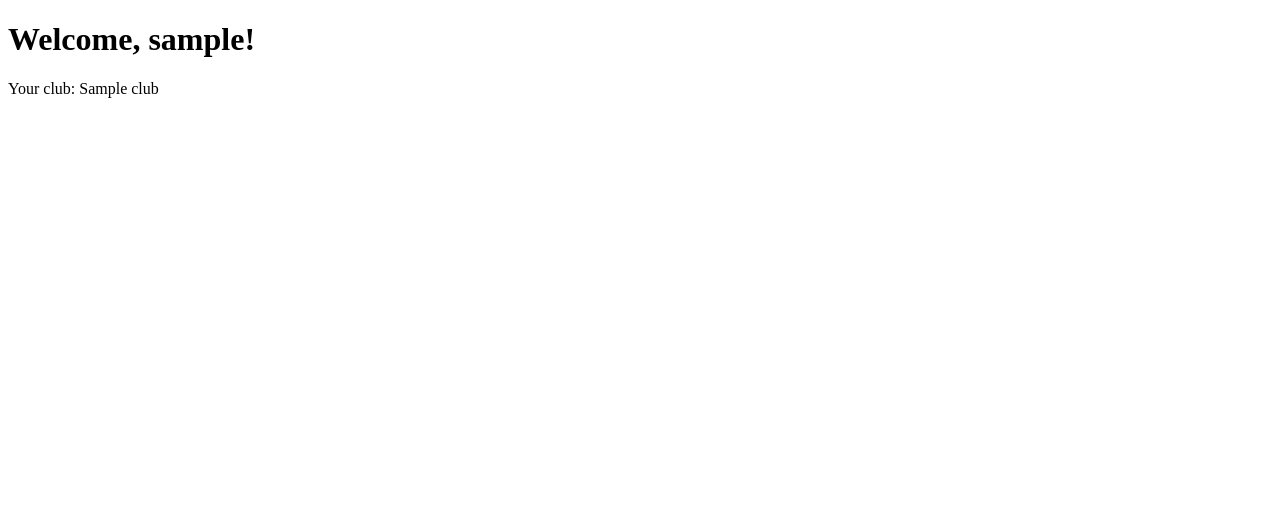
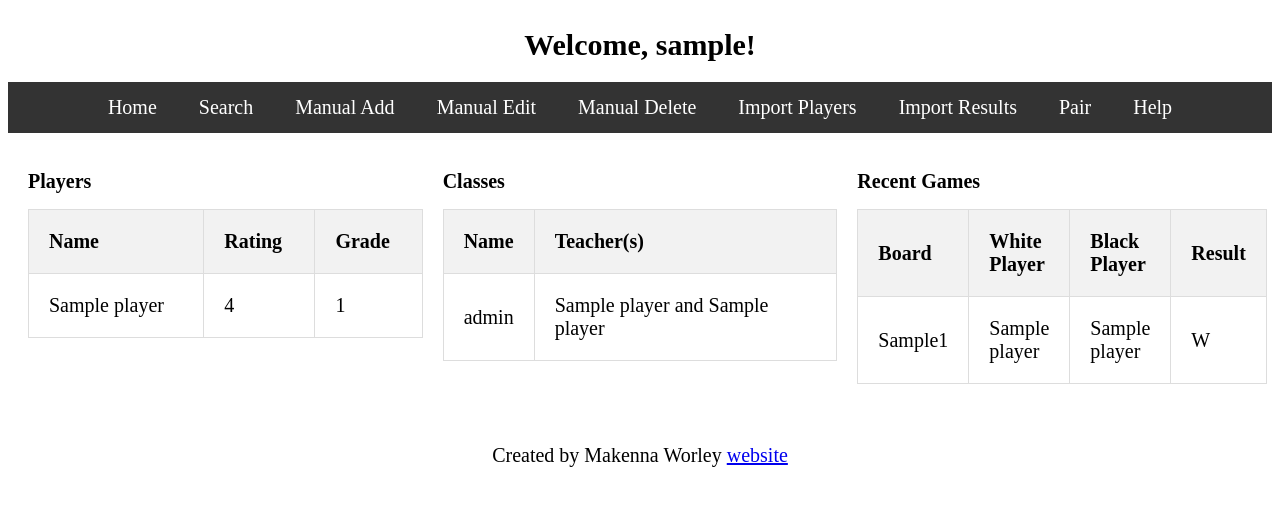
Before and after one commit to MakennaWorley/chess-website, a Django app: page /home/ in a window 1280 px wide. Shown: the top 506 px of the page. Run offline with Django 5.2, Linux system fonts and the light colour scheme; a user stored in the database is signed in; tables that the repository leaves empty hold one stand-in row (values such as "Sample post").

Commit message:
Reworked the page system to make a single page app
Added a Navbar and default landing page (home). But need to add the page specific details for all other pages in the navbar.
Added default styling and js files.
Added type 6 functionality to all models. Temporarily dropped the Club model.

```diff
--- a/chess/models.py
+++ b/chess/models.py
@@ -1,27 +1,38 @@
+from datetime import timezone
+
 from django.db import models
 from django.contrib.auth.models import User
 from django.contrib.auth import authenticate
 
 
-class Club(models.Model):
+'''class Club(models.Model):
     name = models.CharField(max_length=100)
     code = models.CharField(max_length=15, unique=True)
 
+    modified_by = models.ForeignKey(User, on_delete=models.RESTRICT)
+    is_active = models.BooleanField(default=True)
+    created_at = models.DateTimeField(auto_now_add=True)
+    end_at = models.DateTimeField(default=None)
+
     def __str__(self):
-        return self.name
+        return self.name'''
 
 
 class Player(models.Model):
     name = models.CharField(max_length=100)
-    current_rating = models.IntegerField()
-    previous_rating = models.IntegerField()
-    opponent_one = models.ForeignKey('self', on_delete=models.RESTRICT, related_name='last_time_opponent', null=False, blank=True)
-    opponent_two = models.ForeignKey('self', on_delete=models.RESTRICT, related_name='two_times_ago_opponent', null=False, blank=True)
-    opponent_three = models.ForeignKey('self', on_delete=models.RESTRICT, related_name='three_times_ago_opponent', null=False, blank=True)
-    grade = models.IntegerField(default=0)
-    club = models.ForeignKey(Club, on_delete=models.RESTRICT)
-    parent_name = models.CharField(max_length=100)
-    parent_email = models.EmailField(max_length=200)
+    rating = models.IntegerField()
+    opponent_one = models.ForeignKey('self', on_delete=models.RESTRICT, related_name='last_time_opponent', null=True, blank=True)
+    opponent_two = models.ForeignKey('self', on_delete=models.RESTRICT, related_name='two_times_ago_opponent', null=True, blank=True)
+    opponent_three = models.ForeignKey('self', on_delete=models.RESTRICT, related_name='three_times_ago_opponent', null=True, blank=True)
+    grade = models.IntegerField(default=None, blank=True, null=True)
+    #club = models.ForeignKey(Club, on_delete=models.RESTRICT)
+    parent_name = models.CharField(max_length=100, blank=True, null=True)
+    parent_email = models.EmailField(max_length=200, blank=True, null=True)
+
+    modified_by = models.ForeignKey(User, on_delete=models.RESTRICT)
+    is_active = models.BooleanField(default=True)
+    created_at = models.DateTimeField(auto_now_add=True)
+    end_at = models.DateTimeField(default=None, blank=True, null=True)
 
     def __str__(self):
         return self.name
@@ -30,16 +41,30 @@ class Player(models.Model):
 class LessonClass(models.Model):  # Renamed from Class to SchoolClass
     level = models.CharField(max_length=100)
     teacher = models.ForeignKey(Player, on_delete=models.CASCADE, related_name='teacher')
-    co_teacher = models.ForeignKey(Player, on_delete=models.CASCADE, related_name='co_teacher', null=True)
-    club = models.ForeignKey(Club, on_delete=models.RESTRICT)
+    co_teacher = models.ForeignKey(Player, on_delete=models.CASCADE, related_name='co_teacher', blank=True, null=True)
+    #club = models.ForeignKey(Club, on_delete=models.RESTRICT)
+
+    modified_by = models.ForeignKey(User, on_delete=models.RESTRICT)
+    is_active = models.BooleanField(default=True)
+    created_at = models.DateTimeField(auto_now_add=True)
+    end_at = models.DateTimeField(default=None, blank=True, null=True)
 
     def __str__(self):
-        return self.teacher.name
+        if self.co_teacher:
+            return self.level + ": " + self.teacher.name + " and " + self.co_teacher.name
+        else:
+            return self.level + " " + self.teacher.name
+
+    def get_teachers(self):
+        if self.co_teacher:
+            return self.teacher.name + " and " + self.co_teacher.name
+        else:
+            return self.teacher.name
 
 
 class RegisteredUser(models.Model):
     user = models.OneToOneField(User, on_delete=models.CASCADE)
-    club = models.ForeignKey(Club, on_delete=models.RESTRICT, blank=True, null=True)
+    #club = models.ForeignKey(Club, on_delete=models.RESTRICT, blank=True, null=True)
     is_director = models.BooleanField(default=False)
 
     def __str__(self):
@@ -55,10 +80,11 @@ class Game(models.Model):
         WHITE_WIN = 'W', 'White'
         BLACK_WIN = 'B', 'Black'
         DRAW = 'D', 'Draw'
+        UNKNOWN = 'U', 'Unknown'
 
-    week_number = models.IntegerField()
+    week_number = models.IntegerField(blank=True, null=True)
     date_of_match = models.DateField()
-    club = models.ForeignKey(Club, on_delete=models.RESTRICT)
+    #club = models.ForeignKey(Club, on_delete=models.RESTRICT)
     white = models.ForeignKey(Player, on_delete=models.RESTRICT, related_name='games_as_white')
     black = models.ForeignKey(Player, on_delete=models.RESTRICT, related_name='games_as_black')
     board_letter = models.CharField(max_length=1)
@@ -66,8 +92,16 @@ class Game(models.Model):
     result = models.CharField(
         max_length=1,
         choices=Result.choices,
-        default=Result.DRAW,
+        default=Result.UNKNOWN,
     )
+
+    modified_by = models.ForeignKey(User, on_delete=models.RESTRICT)
+    is_active = models.BooleanField(default=True)
+    created_at = models.DateTimeField(auto_now_add=True)
+    end_at = models.DateTimeField(default=None, blank=True, null=True)
 
     def __str__(self):
         return f"{self.board_letter}{self.board_number}: White- {self.white.name}, Black- {self.black.name}"
+
+    def get_board(self):
+        return "" + self.board_letter + self.board_number.__str__() + ""
--- /dev/null
+++ b/chess/static/main.css
@@ -0,0 +1,123 @@
+* {
+    font-size: 20px;
+}
+
+html {
+    display: flex;
+    flex-direction: column;
+    height: 100%;
+    width: 100%;
+}
+
+h1 {
+    font-size: 1.5rem;
+}
+
+h2 {
+    font-size: 1rem;
+}
+
+p {
+    font-size: 1rem;
+}
+
+.indent {
+    text-indent: 2rem;
+}
+
+.center {
+    text-align: center;
+}
+
+.new-line::after {
+    content: "\A";
+    display: block;
+    white-space: pre;
+}
+
+.block-container {
+    align-items: center;
+    display: flex;
+    flex-direction: row;
+    justify-content: space-between;
+    padding: .5rem;
+}
+
+.block-container-list {
+    align-items: flex-start;
+    display: flex;
+    flex-direction: row;
+    justify-content: space-between;
+    padding: .5rem;
+}
+
+.block-container li {
+    padding-bottom: 1rem;
+    text-indent: 0;
+}
+
+.block-text, .block-image {
+    flex: 1;
+    min-width: 100px;
+    padding: .5rem;
+}
+
+.block-image img {
+    width: 90%;
+}
+
+    table {
+        width: 100%;
+        border-collapse: collapse;
+        margin-bottom: 1rem;
+    }
+
+    th, td {
+        border: 1px solid #ddd;
+        padding: 1rem;
+        text-align: left;
+    }
+
+    th {
+        background-color: #f2f2f2;
+    }
+
+    tr:hover {
+        background-color: #f5f5f5;
+    }
+
+    nav {
+        background-color: #333;
+        overflow: hidden;
+        margin: 0;
+        width: 100%;
+    }
+
+    nav ul {
+        list-style-type: none;
+        margin: 0;
+        padding: 0;
+        display: flex;
+        justify-content: center;
+    }
+
+    nav ul li {
+        margin: 0 .25rem;
+    }
+
+    nav ul li a {
+        display: flex;
+        align-items: center;
+        justify-content: center;
+        color: white;
+        text-align: center;
+        padding: 14px 16px;
+        text-decoration: none;
+        height: 100%;
+        width: 100%;
+        box-sizing: border-box;
+    }
+
+    nav ul li a:hover {
+        background-color: #111;
+    }
--- /dev/null
+++ b/chess/templates/chess/base.html
@@ -0,0 +1,38 @@
+<!DOCTYPE html>
+<html lang="en">
+<head>
+    <meta charset="UTF-8">
+    <meta name="viewport" content="width=device-width, initial-scale=1.0">
+    <title>Chess App</title>
+    <link rel="stylesheet" href="../../static/main.css">
+    <script src="../../static/main.js"></script>
+</head>
+<body>
+    {% if user.is_authenticated %}
+        <h1 class="center">Welcome, {{ username }}!</h1>
+
+        <nav>
+            <ul>
+                <li><a href="{% url 'home' %}">Home</a></li>
+                <li><a href="search.html">Search</a></li>
+                <li><a href="manual-add.html">Manual Add</a></li>
+                <li><a href="manual-edit.html">Manual Edit</a></li>
+                <li><a href="manual-delete.html">Manual Delete</a></li>
+                <li><a href="import-players.html">Import Players</a></li>
+                <li><a href="import-results.html">Import Results</a></li>
+                <li><a href="pair.html">Pair</a></li>
+                <li><a href="help.html">Help</a></li>
+            </ul>
+        </nav>
+    {% else %}
+        <h1 class="center">Please log in to access the Chess App</h1>
+    {% endif %}
+
+    <div class="content">
+        {% block content %} {%  endblock %}
+    </div>
+</body>
+<footer>
+    <p class="center">Created by Makenna Worley <a href="https://www.makennaworley.com" target="_blank">website</a></p>
+</footer>
+</html>
--- a/chess/templates/chess/home.html
+++ b/chess/templates/chess/home.html
@@ -1,11 +1,73 @@
-<!DOCTYPE html>
-<html lang="en">
-<head>
-    <meta charset="UTF-8">
-    <title>{{ title }}</title>
-</head>
-<body>
-    <h1>Welcome, {{ username }}!</h1>
-    <p>Your club: {{ club_name }}</p>
-</body>
-</html>
+{%  extends 'chess/base.html' %}
+
+{% block content %}
+
+    <div class="block-container-list">
+        <div class="block-text">
+            <h2>Players</h2>
+            <table>
+                <thead>
+                    <tr>
+                        <th>Name</th>
+                        <th>Rating</th>
+                        <th>Grade</th>
+                    </tr>
+                </thead>
+                <tbody>
+                    {% for player in players %}
+                        <tr>
+                            <td>{{ player.name }}</td>
+                            <td>{{ player.rating }}</td>
+                            <td>{{ player.grade }}</td>
+                        </tr>
+                    {% endfor %}
+                </tbody>
+            </table>
+        </div>
+
+        <div class="block-text">
+            <h2>Classes</h2>
+            <table>
+                <thead>
+                    <tr>
+                        <th>Name</th>
+                        <th>Teacher(s)</th>
+                    </tr>
+                </thead>
+                <tbody>
+                    {% for class in class_list %}
+                        <tr>
+                            <td>{{ class.level }}</td>
+                            <td>{{ class.get_teachers }}</td>
+                        </tr>
+                    {% endfor %}
+                </tbody>
+            </table>
+        </div>
+
+        <div class="block-text">
+            <h2>Recent Games</h2>
+            <table>
+                <thead>
+                    <tr>
+                        <th>Board</th>
+                        <th>White Player</th>
+                        <th>Black Player</th>
+                        <th>Result</th>
+                    </tr>
+                </thead>
+                <tbody>
+                    {% for game in games %}
+                        <tr>
+                            <td>{{ game.get_board }}</td>
+                            <td>{{ game.white }}</td>
+                            <td>{{ game.black }}</td>
+                            <td>{{ game.result }}</td>
+                        </tr>
+                    {% endfor %}
+                </tbody>
+            </table>
+        </div>
+    </div>
+
+{% endblock %}
--- a/chess/views.py
+++ b/chess/views.py
@@ -6,7 +6,7 @@ from django.contrib import messages
 from django.contrib.auth.decorators import login_required
 
 from .forms import SignUpForm
-from .models import RegisteredUser, Club
+from .models import RegisteredUser, Player, LessonClass, Game #, Club
 
 
 def login_view(request):
@@ -46,14 +46,21 @@ def signup_view(request):
 def home_view(request):
     if request.user.is_authenticated:
         registered_user = RegisteredUser.objects.get(user=request.user)
-        if registered_user.club:
+        '''if registered_user.club:
             club_name = registered_user.club
         else:
-            club_name = None  # or some default value if the user is not associated with any club
+            club_name = None  # or some default value if the user is not associated with any club'''
+
+        players = Player.objects.all()
+        class_list = LessonClass.objects.all()
+        games = Game.objects.all()
+
         return render(request, 'chess/home.html', {
             'username': request.user.username,
-            'club_name': club_name,
-            'title': 'Home'
+            #'club_name': club_name,
+            'players': players,
+            'class_list': class_list,
+            'games': games,
         })
     else:
         return redirect('login', {'title': 'Login'})
```
Also changed, not shown: chess/admin.py (+4 -3 lines), chess/forms.py (+8 -8 lines), chess/templates/chess/login.html (+4 -9 lines), chess/templates/chess/signup.html (+4 -9 lines), chess/migrations/0001_initial.py (deleted), chess/static/main.js (added), 1 other file.
